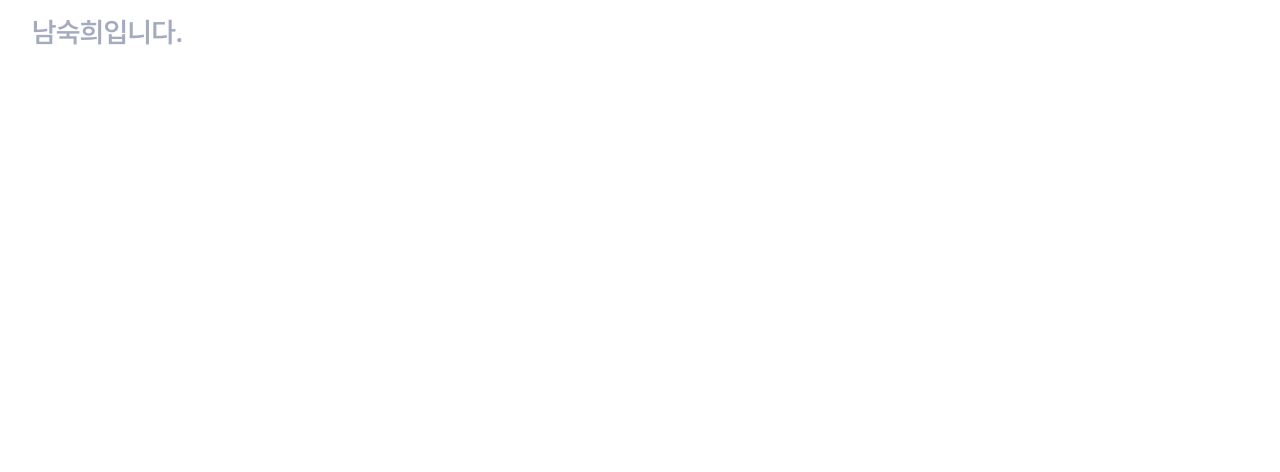
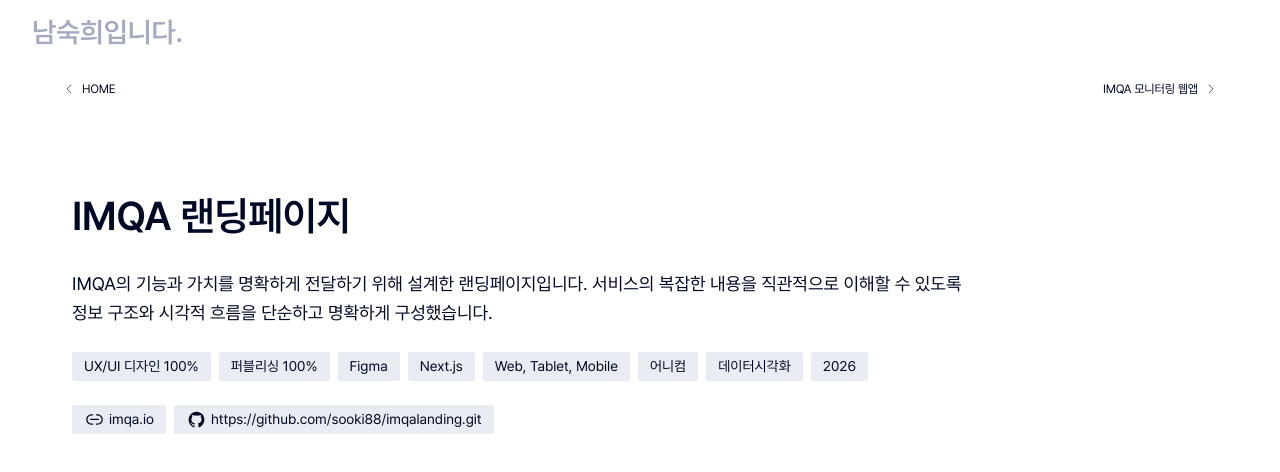
Before and after one commit to sooki88/port2026, a Next.js app: page /detail/imqalanding in a window 1280 px wide. Shown: the top 472 px of the page. Built offline with nearby package versions, Linux system fonts and the light colour scheme.

Commit message:
ProjectInfo 80%만듬

```diff
--- a/app/detail/imqalanding/page.tsx
+++ b/app/detail/imqalanding/page.tsx
@@ -1,3 +1,16 @@
+import PageButtons from "@/components/PageButtons";
+import ProjectInfo from "@/components/ProjectInfo";
+import { Projects } from "@/lib/projects";
+
 export default function ImqalandingPage() {
-  return;
+  const project = Projects.find((item) => item.slug === "imqalanding");
+
+  if (!project) return null;
+
+  return (
+    <div className="flex flex-col min-h-full items-center">
+      <PageButtons pages={project.pages} />
+      <ProjectInfo project={project} />
+    </div>
+  );
 }
--- a/app/detail/layout.tsx
+++ /dev/null
@@ -1,3 +0,0 @@
-export default function DetailLayout() {
-  return <div></div>;
-}
--- a/app/page.tsx
+++ b/app/page.tsx
@@ -82,18 +82,18 @@
               key={`${title} ${tool}`}
               src={tool}
               alt={tool}
-              width={28}
-              height={28}
+              width={24}
+              height={24}
               className="rounded-xs"
             />
           ))}
         </div>
       </div>
-      <div className="flex gap-[6px] mt-[2px]">
+      <div className="flex gap-[6px] mt-1 w-4/5 flex-wrap">
         {tags.map((tag) => (
           <div
             key={`${title} ${tag}`}
-            className="flex items-center px-1 h-[17px] bg-main-gray-light/50 text-[11px]"
+            className="flex items-center shrink-0 px-1 h-[17px] bg-main-gray-light/50 text-[11px]"
           >
             {tag}
           </div>
--- /dev/null
+++ b/components/PageButtons.tsx
@@ -0,0 +1,39 @@
+import { PagesType } from "@/lib/types";
+import Image from "next/image";
+import Link from "next/link";
+
+export default function PageButtons({ pages }: { pages: PagesType[] }) {
+  return (
+    <div className="w-full max-w-[1200px] flex justify-between py-4 px-5">
+      {pages.map((page, idx) => (
+        <Link
+          key={`${page} ${idx}`}
+          href={page.href}
+          className="group flex items-center gap-1 text-xs -tracking-[0.2px] hover:font-semibold hover:underline rounded-full"
+        >
+          {idx == 0 && (
+            <div className="group-hover:bg-main-gray-light/20 rounded-full">
+              <Image
+                src="/arrow_left.svg"
+                alt="앞 프로젝트로 이동"
+                width={18}
+                height={18}
+              />
+            </div>
+          )}
+          {page.title}
+          {idx == 1 && (
+            <div className="group-hover:bg-main-gray-light/20 rounded-full">
+              <Image
+                src="/arrow_right.svg"
+                alt="다음 프로젝트로 이동"
+                width={18}
+                height={18}
+              />
+            </div>
+          )}
+        </Link>
+      ))}
+    </div>
+  );
+}
--- /dev/null
+++ b/components/ProjectInfo.tsx
@@ -0,0 +1,48 @@
+import { ProjectsType } from "@/lib/types";
+import Image from "next/image";
+
+export default function ProjectInfo({ project }: { project: ProjectsType }) {
+  return (
+    <section className="flex flex-col items-center gap-18 py-18">
+      <div className="flex flex-col gap-6 w-full max-w-[1200px] px-8">
+        <h1 className="text-[40px] font-semibold -tracking-[0.5px]">
+          {project.title}
+        </h1>
+        <p className="w-4/5 text-[18px] leading-[160%] break-keep">
+          {project.description}
+        </p>
+        <div className="flex flex-wrap gap-2">
+          {project.tags.map((tag) => (
+            <div
+              key={tag}
+              className="flex items-center shrink-0 px-3 h-[29px] bg-main-gray-light/50 text-[14px] rounded-xs"
+            >
+              {tag}
+            </div>
+          ))}
+        </div>
+        {project.links.length !== 0 && (
+          <div className="flex flex-wrap gap-2">
+            {project.links.map((link, idx) => {
+              return (
+                <div
+                  key={`link ${idx}`}
+                  className="flex items-center gap-1 shrink-0 px-3 h-[29px] bg-main-gray-light/50 text-[14px] rounded-xs"
+                >
+                  <Image
+                    src={link.icon}
+                    alt={link.icon}
+                    width={21}
+                    height={21}
+                  />
+
+                  {link.url}
+                </div>
+              );
+            })}
+          </div>
+        )}
+      </div>
+    </section>
+  );
+}
```
Also changed, not shown: public/arrow_left.svg (added), public/arrow_right.svg (added).
